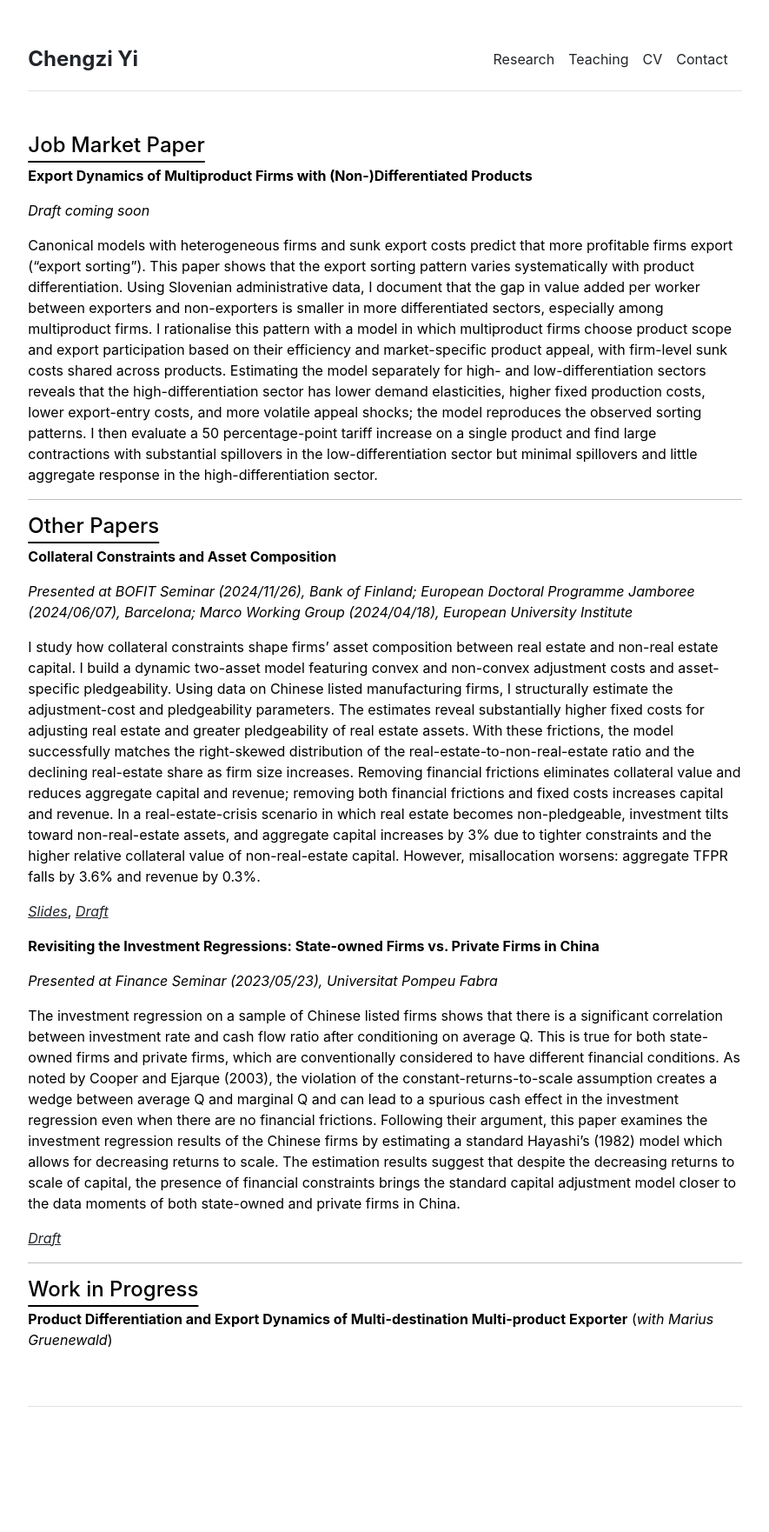
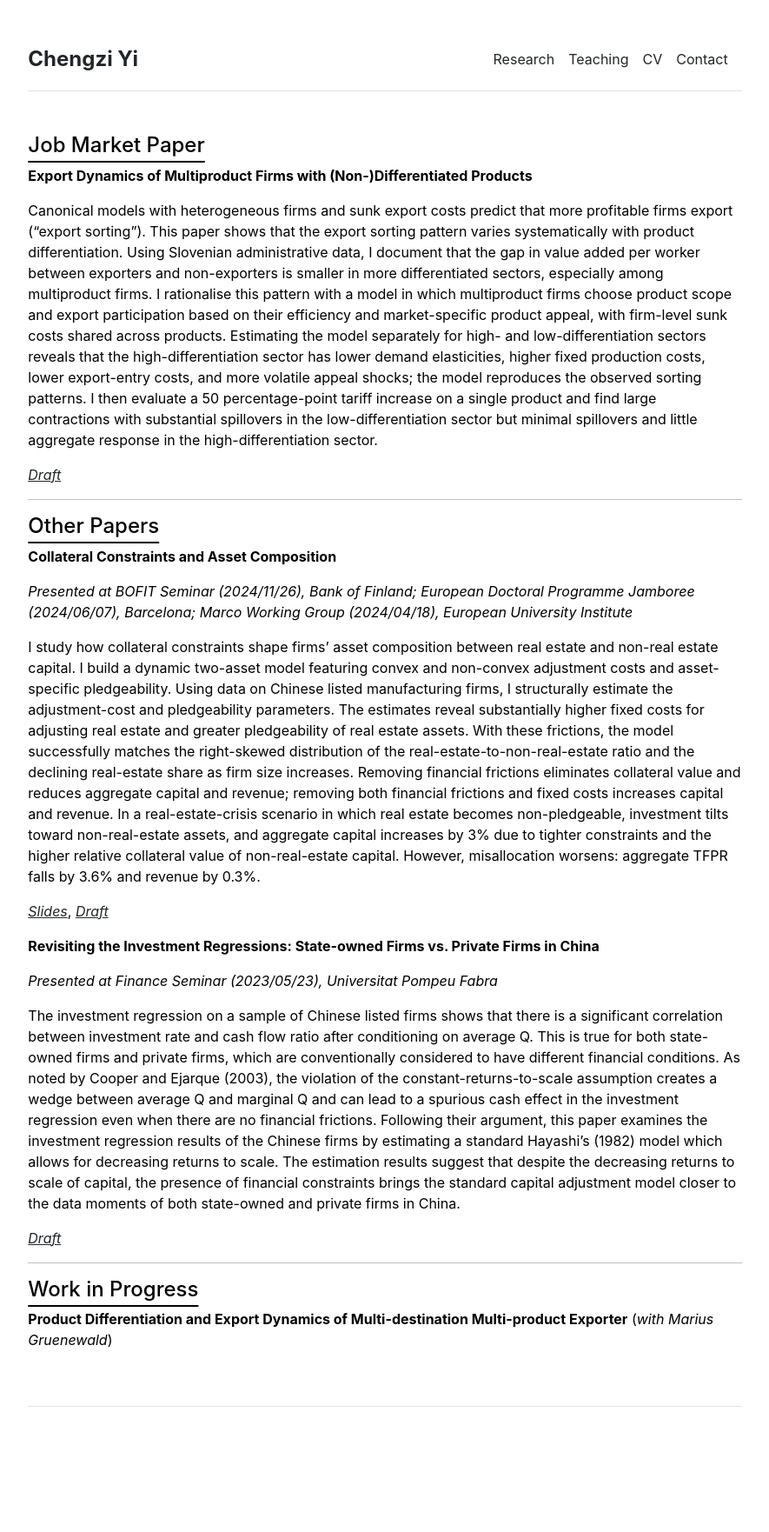
Before and after one commit to chengzi-yi/chengzi-yi.github.io, a Jekyll site: the page built from research.md, in a window 1280 px wide. Shown: the whole page at 87% size, without its empty margins (197-1082 px from the left). Built offline with Jekyll 4.4.1, drawn with Linux system fonts in a browser that asks for light colours.

Commit message:
upload jmp draft

```diff
--- a/research.md
+++ b/research.md
@@ -18,9 +18,9 @@ permalink: /research
 
 **Export Dynamics of Multiproduct Firms with (Non-)Differentiated Products**
 
-*Draft coming soon*
+Canonical models with heterogeneous firms and sunk export costs predict that more profitable firms export (“export sorting”). This paper shows that the export sorting pattern varies systematically with product differentiation. Using Slovenian administrative data, I document that the gap in value added per worker between exporters and non-exporters is smaller in more differentiated sectors, especially among multiproduct firms. I rationalise this pattern with a model in which multiproduct firms choose product scope and export participation based on their efficiency and market-specific product appeal, with firm-level sunk  costs shared across products. Estimating the model separately for high- and low-differentiation sectors reveals that the high-differentiation sector has lower demand elasticities, higher fixed production costs, lower export-entry costs, and more volatile appeal shocks; the model reproduces the observed sorting patterns. I then evaluate a 50 percentage-point tariff increase on a single product and find large contractions with substantial spillovers in the low-differentiation sector but minimal spillovers and little aggregate response in the high-differentiation sector.
 
-Canonical models with heterogeneous firms and sunk export costs predict that more profitable firms export (“export sorting”). This paper shows that the export sorting pattern varies systematically with product differentiation. Using Slovenian administrative data, I document that the gap in value added per worker between exporters and non-exporters is smaller in more differentiated sectors, especially among multiproduct firms. I rationalise this pattern with a model in which multiproduct firms choose product scope and export participation based on their efficiency and market-specific product appeal, with firm-level sunk  costs shared across products. Estimating the model separately for high- and low-differentiation sectors reveals that the high-differentiation sector has lower demand elasticities, higher fixed production costs, lower export-entry costs, and more volatile appeal shocks; the model reproduces the observed sorting patterns. I then evaluate a 50 percentage-point tariff increase on a single product and find large contractions with substantial spillovers in the low-differentiation sector but minimal spillovers and little aggregate response in the high-differentiation sector.
+[*Draft*](/assets/draft_mpf_trade.pdf)
 
 ---
 
```
